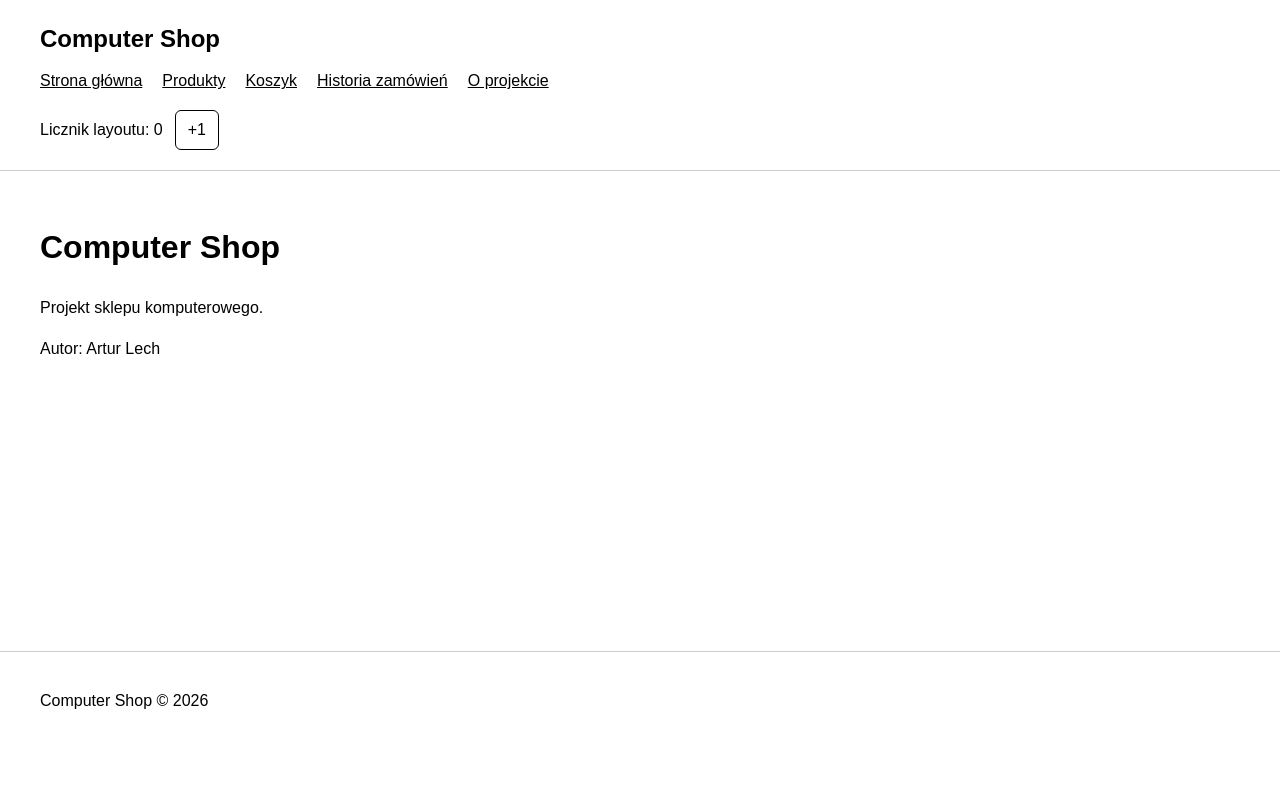
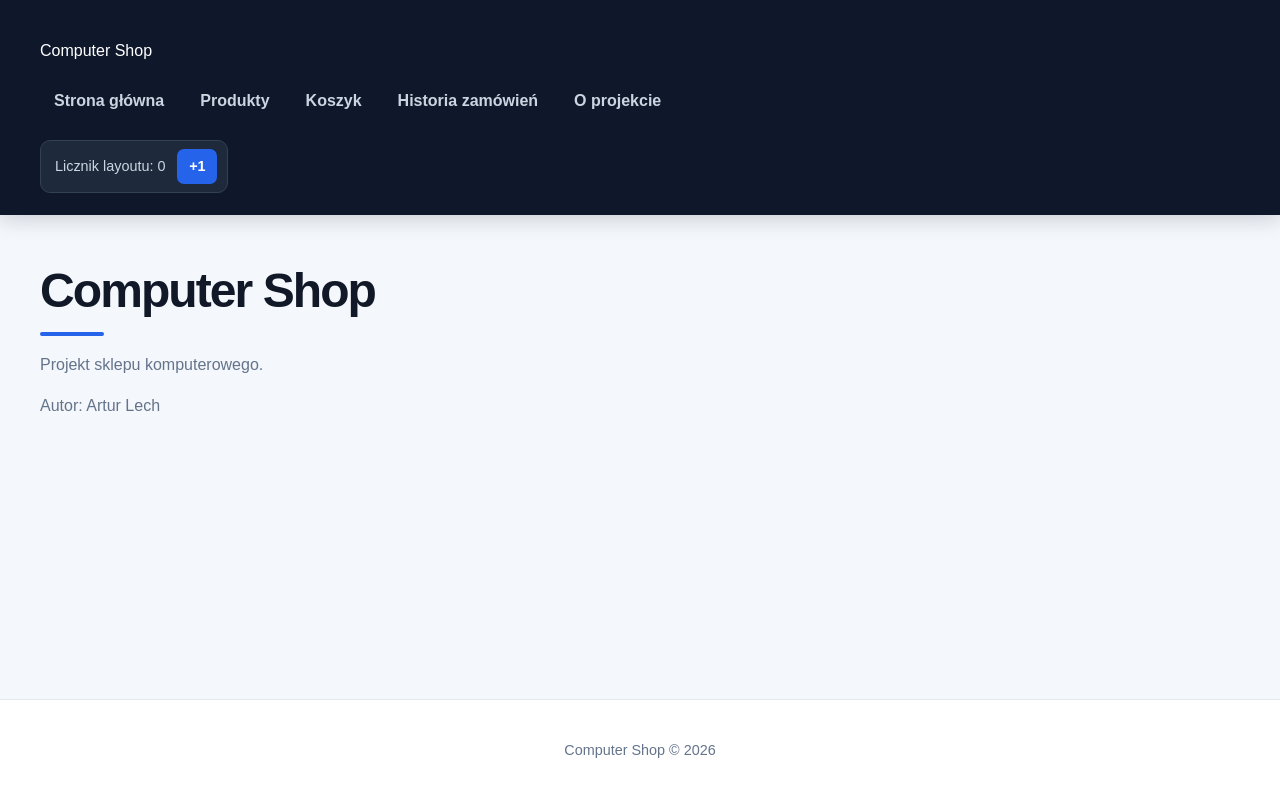
Before and after one commit to artubittu/computer-shop-2026al, a Next.js app in the folder computer-shop-2026al/: page / in a window 1280 px wide. Shown: the top 794 px of the page. Built offline with nearby package versions, Linux system fonts and the light colour scheme.

Commit message:
Improve application styling

```diff
--- a/computer-shop-2026al/app/globals.css
+++ b/computer-shop-2026al/app/globals.css
@@ -1,168 +1,380 @@
+/* =========================
+   RESET + PODSTAWY
+   ========================= */
+
 * {
   box-sizing: border-box;
 }
 
-html,
-body {
-  margin: 0;
-  padding: 0;
+html {
+  min-height: 100%;
+  background: #f4f7fb;
 }
 
 body {
+  min-height: 100vh;
+  margin: 0;
+  background: #f4f7fb;
+  color: #172033;
   font-family: Arial, Helvetica, sans-serif;
   line-height: 1.6;
 }
 
-.container,
+a {
+  color: inherit;
+}
+
+button,
+input,
+select {
+  font: inherit;
+}
+
+
+/* =========================
+   GŁÓWNY LAYOUT
+   ========================= */
+
+body {
+  display: flex;
+  flex-direction: column;
+}
+
 main {
   width: min(1200px, calc(100% - 40px));
   margin: 0 auto;
+  padding: 48px 0 64px;
+  flex: 1;
 }
 
-header {
-  padding: 20px 0;
-  border-bottom: 1px solid #ccc;
+main > h1 {
+  margin: 0 0 10px;
+  color: #111827;
+  font-size: clamp(2rem, 5vw, 3rem);
+  line-height: 1.15;
+  letter-spacing: -0.04em;
 }
 
-.site-title {
-  margin: 0 0 10px;
-  font-size: 1.5rem;
-  font-weight: bold;
+main > h1::after {
+  display: block;
+  width: 64px;
+  height: 4px;
+  margin-top: 14px;
+  border-radius: 999px;
+  background: #2563eb;
+  content: "";
 }
+
+main > p {
+  color: #64748b;
+}
+
+
+/* =========================
+   HEADER
+   ========================= */
+
+header {
+  position: relative;
+  z-index: 10;
+  padding: 22px max(20px, calc((100% - 1200px) / 2));
+  background: #0f172a;
+  color: white;
+  box-shadow: 0 4px 20px rgb(15 23 42 / 18%);
+}
+
+header h1 {
+  margin: 0 0 18px;
+  font-size: 1.55rem;
+  letter-spacing: -0.03em;
+}
+
+
+/* =========================
+   NAWIGACJA
+   ========================= */
 
 nav {
   display: flex;
   flex-wrap: wrap;
-  gap: 20px;
+  align-items: center;
+  gap: 8px;
 }
 
 nav a {
-  color: inherit;
+  display: inline-flex;
+  align-items: center;
+  min-height: 42px;
+  padding: 8px 14px;
+  border-radius: 8px;
+  color: #cbd5e1;
+  font-weight: 600;
+  text-decoration: none;
+  transition:
+    background-color 0.2s ease,
+    color 0.2s ease,
+    transform 0.2s ease;
 }
 
-main {
-  padding-top: 30px;
-  padding-bottom: 30px;
-  min-height: 60vh;
+nav a:hover {
+  background: #1e293b;
+  color: #ffffff;
+  transform: translateY(-1px);
 }
 
-footer {
-  padding: 20px 0;
-  border-top: 1px solid #ccc;
-}
-
+nav a:focus-visible,
 a:focus-visible,
-button:focus-visible,
-input:focus-visible,
-select:focus-visible,
-textarea:focus-visible {
-  outline: 3px solid currentColor;
+button:focus-visible {
+  outline: 3px solid #60a5fa;
   outline-offset: 3px;
 }
 
+
+/* =========================
+   LICZNIK LAYOUTU
+   ========================= */
+
+.layout-counter {
+  display: flex;
+  align-items: center;
+  gap: 12px;
+  width: fit-content;
+  margin-top: 18px;
+  padding: 8px 10px 8px 14px;
+  border: 1px solid #334155;
+  border-radius: 10px;
+  background: #1e293b;
+  color: #cbd5e1;
+  font-size: 0.9rem;
+}
+
+.layout-counter button {
+  min-width: 40px;
+  padding: 6px 11px;
+  border: 0;
+  border-radius: 7px;
+  background: #2563eb;
+  color: white;
+  font-weight: 700;
+  cursor: pointer;
+  transition:
+    background-color 0.2s ease,
+    transform 0.2s ease;
+}
+
+.layout-counter button:hover {
+  background: #1d4ed8;
+  transform: translateY(-1px);
+}
+
+
+/* =========================
+   KATALOG PRODUKTÓW
+   ========================= */
+
 .product-list {
   display: grid;
-  grid-template-columns: repeat(
-    auto-fill,
-    minmax(250px, 1fr)
-  );
-  gap: 20px;
-  margin-top: 30px;
+  grid-template-columns: repeat(auto-fill, minmax(250px, 1fr));
+  gap: 24px;
+  margin-top: 32px;
 }
 
 .product-card {
+  overflow: hidden;
   padding: 20px;
-  border: 1px solid #ccc;
-  border-radius: 8px;
+  border: 1px solid #e2e8f0;
+  border-radius: 16px;
+  background: #ffffff;
+  box-shadow: 0 4px 15px rgb(15 23 42 / 5%);
+  transition:
+    transform 0.2s ease,
+    box-shadow 0.2s ease,
+    border-color 0.2s ease;
 }
 
-.product-card h2 {
-  margin-top: 0;
+.product-card:hover {
+  border-color: #bfdbfe;
+  box-shadow: 0 14px 32px rgb(15 23 42 / 12%);
+  transform: translateY(-5px);
 }
 
 .product-image {
   display: block;
   width: 100%;
   height: 180px;
+  margin-bottom: 20px;
+  padding: 12px;
+  border-radius: 12px;
+  background: #f8fafc;
   object-fit: contain;
-  margin-bottom: 16px;
 }
+
+.product-card h2 {
+  margin: 0 0 14px;
+  color: #0f172a;
+  font-size: 1.15rem;
+  line-height: 1.35;
+}
+
+.product-card p {
+  margin: 7px 0;
+  color: #64748b;
+}
+
+.product-card strong {
+  color: #334155;
+}
+
+
+/* =========================
+   LOADING
+   ========================= */
+
+.loading-page {
+  min-height: 350px;
+  padding-top: 70px;
+  text-align: center;
+}
+
+.loading-page h1::after {
+  margin-right: auto;
+  margin-left: auto;
+}
+
+.loading-page p {
+  display: inline-block;
+  margin-top: 24px;
+  padding: 12px 22px;
+  border-radius: 999px;
+  background: #dbeafe;
+  color: #1d4ed8;
+  font-weight: 600;
+  animation: pulse 1.2s ease-in-out infinite;
+}
+
+@keyframes pulse {
+  0%,
+  100% {
+    opacity: 1;
+  }
+
+  50% {
+    opacity: 0.45;
+  }
+}
+
+
+/* =========================
+   404 / ERROR
+   ========================= */
 
 .status-page {
   max-width: 700px;
   margin: 60px auto;
-  padding: 24px;
+  padding: 48px;
+  border: 1px solid #e2e8f0;
+  border-radius: 18px;
+  background: #ffffff;
+  box-shadow: 0 15px 40px rgb(15 23 42 / 8%);
+  text-align: center;
 }
 
 .status-page h1 {
-  margin-bottom: 16px;
+  margin: 0 0 16px;
+  color: #0f172a;
 }
 
 .status-page p {
-  margin-bottom: 24px;
+  margin-bottom: 26px;
+  color: #64748b;
 }
 
-.status-link {
-  display: inline-block;
-  padding: 10px 16px;
-  border: 2px solid currentColor;
-  border-radius: 6px;
+.status-link,
+.retry-button {
+  display: inline-flex;
+  align-items: center;
+  justify-content: center;
+  min-height: 44px;
+  padding: 10px 20px;
+  border: 0;
+  border-radius: 9px;
+  background: #2563eb;
+  color: #ffffff;
+  font-weight: 700;
   text-decoration: none;
+  cursor: pointer;
+  transition:
+    background-color 0.2s ease,
+    transform 0.2s ease,
+    box-shadow 0.2s ease;
 }
 
-.status-link:hover {
-  text-decoration: underline;
+.status-link:hover,
+.retry-button:hover {
+  background: #1d4ed8;
+  box-shadow: 0 7px 18px rgb(37 99 235 / 25%);
+  transform: translateY(-2px);
 }
 
-.status-link:focus-visible {
-  outline: 3px solid currentColor;
-  outline-offset: 3px;
+
+/* =========================
+   FOOTER
+   ========================= */
+
+footer {
+  margin-top: auto;
+  padding: 24px 20px;
+  border-top: 1px solid #e2e8f0;
+  background: #ffffff;
+  color: #64748b;
+  text-align: center;
+  font-size: 0.9rem;
 }
 
-.retry-button {
-  padding: 10px 16px;
-  border: 2px solid currentColor;
-  border-radius: 6px;
-  background: transparent;
-  font: inherit;
-  cursor: pointer;
+
+/* =========================
+   RESPONSYWNOŚĆ
+   ========================= */
+
+@media (max-width: 700px) {
+  main {
+    width: min(100% - 28px, 1200px);
+    padding-top: 32px;
   }
 
-.retry-button:hover {
-  text-decoration: underline;
+  header {
+    padding: 18px 14px;
   }
 
-.retry-button:focus-visible {
-  outline: 3px solid currentColor;
-  outline-offset: 3px;
+  header h1 {
+    font-size: 1.35rem;
   }
 
-.loading-page {
-  padding: 24px 0;
+  nav {
+    align-items: stretch;
+    flex-direction: column;
   }
 
-.loading-page p {
-  margin-top: 16px;
-  font-size: 1.1rem;
+  nav a {
+    width: 100%;
   }
 
   .layout-counter {
-  display: flex;
-  align-items: center;
-  gap: 12px;
-  margin-top: 16px;
+    width: 100%;
+    justify-content: space-between;
   }
 
-.layout-counter button {
-  padding: 6px 12px;
-  border: 1px solid currentColor;
-  border-radius: 6px;
-  background: transparent;
-  font: inherit;
-  cursor: pointer;
+  .product-list {
+    grid-template-columns: 1fr;
+    gap: 16px;
   }
 
-.layout-counter button:focus-visible {
-  outline: 3px solid currentColor;
-  outline-offset: 3px;
+  .product-card {
+    padding: 16px;
   }
+
+  .status-page {
+    margin: 20px auto;
+    padding: 30px 20px;
+  }
+}
```
Lines whose indentation alone changed are shown as unchanged.
